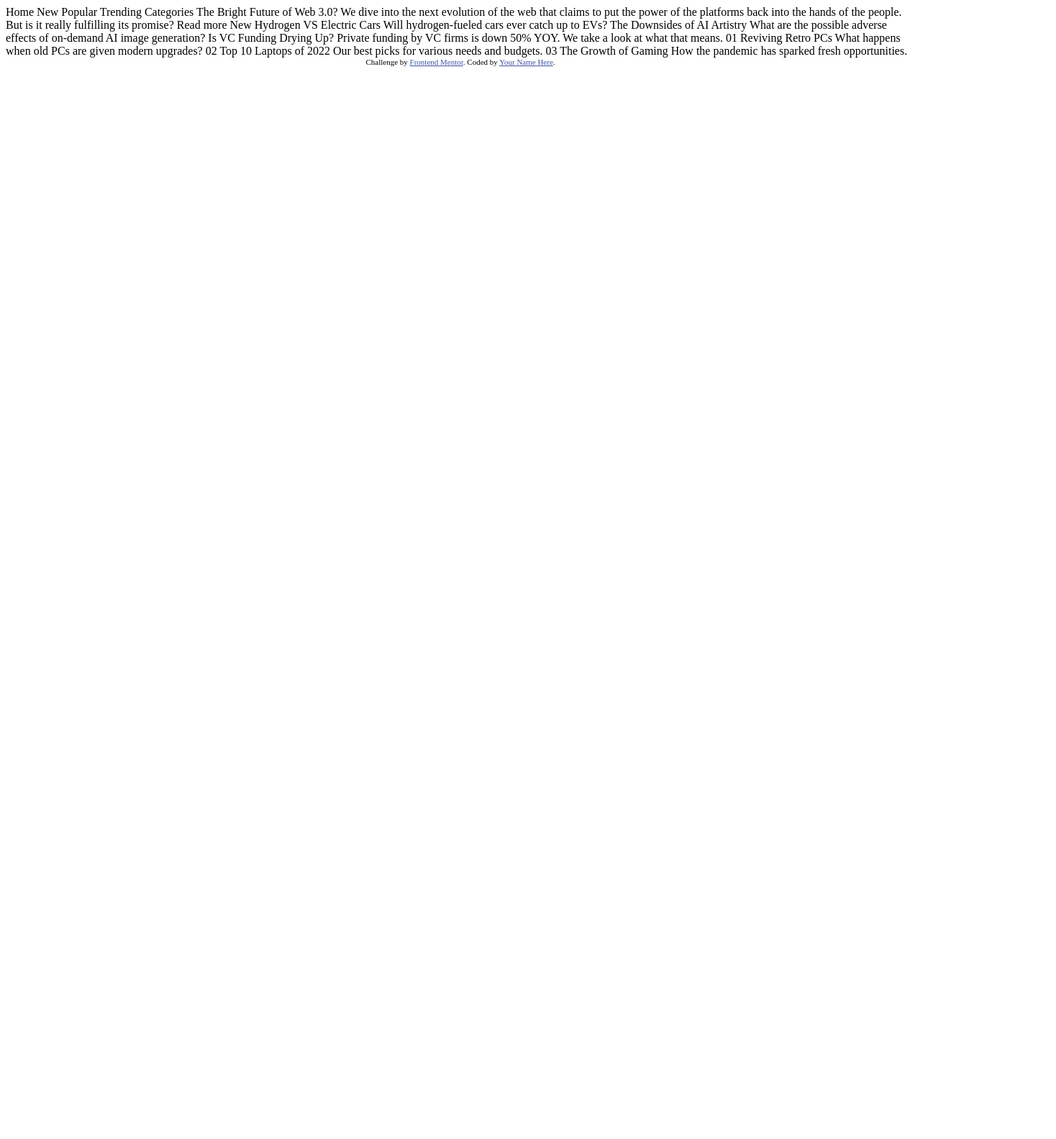
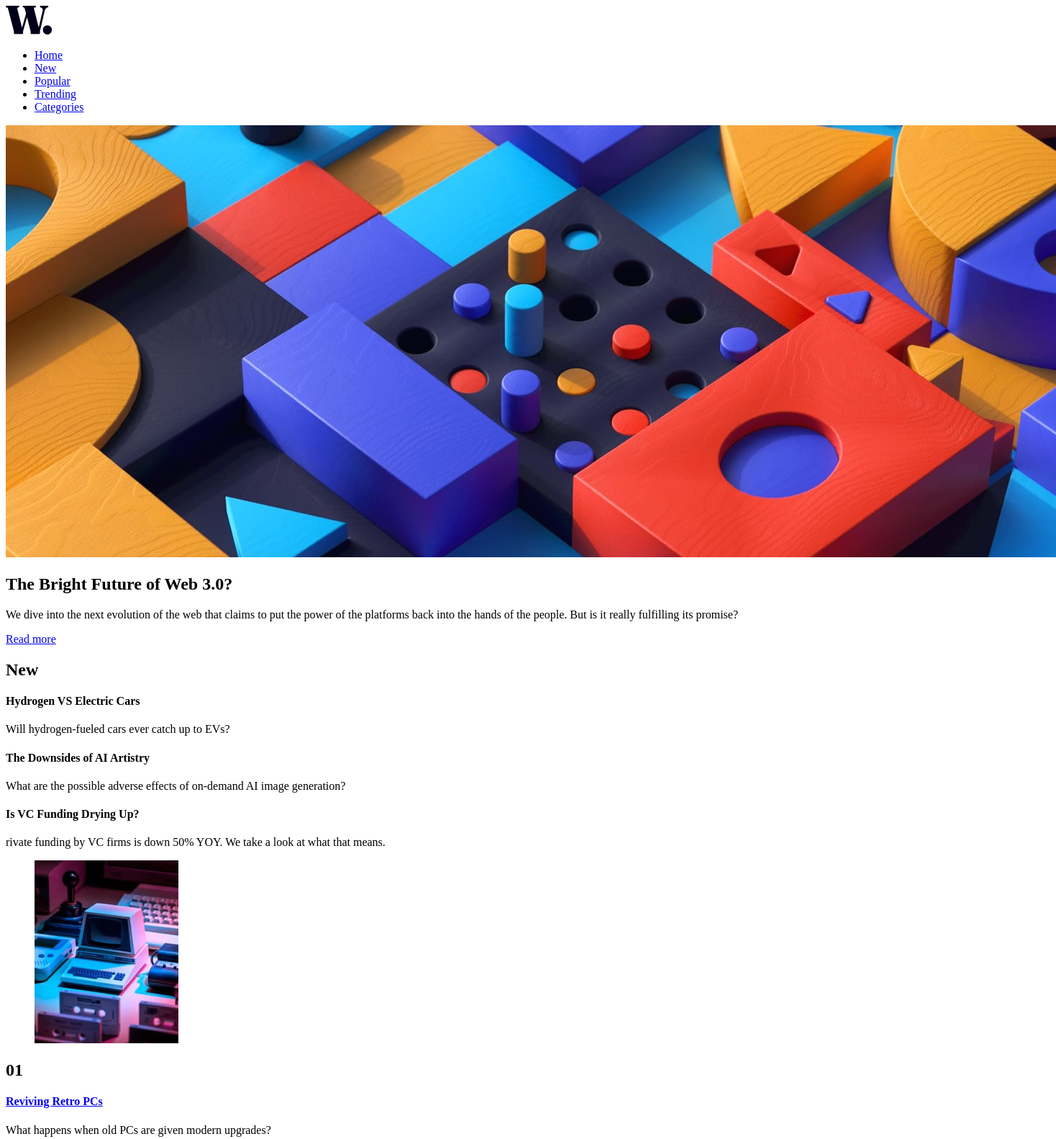
Before and after one commit to NitiemaDev/news-homepage, a plain HTML site: page index.html in a window 1280 px wide. Shown: the top 1582 px of the page at 72% size, 1468 px wide, since content can reach past the window. Before the commit the page ends 800 px from the top, so only its background shows below. Drawn offline with Linux system fonts and the light colour scheme.

Commit message:
HTML structure

```diff
--- a/index.html
+++ b/index.html
@@ -8,53 +8,132 @@
 
     <title>Frontend Mentor | News homepage</title>
 
-  <!-- Feel free to remove these styles or customise in your own stylesheet 👍 -->
     <style>
-    .attribution { font-size: 11px; text-align: center; }
-    .attribution a { color: hsl(228, 45%, 44%); }
+        .attribution {
+            font-size: 11px;
+            text-align: center;
+        }
+        .attribution a {
+            color: hsl(228, 45%, 44%);
+        }
     </style>
 </head>
 <body>
+    <!-- container page -->
+    <div class="container">
+        <header>
+            <a href="/index.html" class="logo">
+                <img src="/assets/images/logo.svg" alt="Website Logo W.">
+            </a>
+            <nav>
+                <ul>
+                    <li>
+                        <a href="/">Home</a>
+                    </li>
+                    <li>
+                        <a href="/">New</a>
+                    </li>
+                    <li>
+                        <a href="/">Popular</a>
+                    </li>
+                    <li>
+                        <a href="/">Trending</a>
+                    </li>
+                    <li>
+                        <a href="/">Categories</a>
+                    </li>
+                </ul>
+            </nav>
+        </header>
 
-  Home
-  New
-  Popular
-  Trending
-  Categories
-
+        <main>
+            <section aria-labelledby="sec-title">
+                <article>
+                    <picture>
+                        <source media="(min-width: 48rem)" srcset="/assets/images/image-web-3-desktop.jpg">
+                        <img src="/assets/images/image-web-3-mobile.jpg" alt="" aria-hidden="true">
+                    </picture>
+                    <div>
+                        <h2 id="sec-title">
                             The Bright Future of Web 3.0?
-
+                        </h2>
+                        <div>
+                            <p>
                                 We dive into the next evolution of the web that claims to put the power of the platforms back into the hands of the people.
                                 But is it really fulfilling its promise?
+                            </p>
+                            <a href="/">Read more</a>
+                        </div>
+                    </div>
+                </article>
 
-  Read more
+                <aside aria-labelledby="new-informations">
+                    <h2 id="new-informations">New</h2>
+                    <div>
+                        <h4>Hydrogen VS Electric Cars</h4>
+                        <p>Will hydrogen-fueled cars ever catch up to EVs?</p>
+                    </div>
+                    <div>
+                        <h4>The Downsides of AI Artistry</h4>
+                        <p>What are the possible adverse effects of on-demand AI image generation?</p>
+                    </div>
+                    <div>
+                        <h4>Is VC Funding Drying Up?</h4>
+                        <p>rivate funding by VC firms is down 50% YOY. We take a look at what that means.</p>
+                    </div>
+                </aside>
+            </section>
 
-  New
+            <section>
+                <article>
+                    <figure>
+                        <img src="/assets/images/image-retro-pcs.jpg" alt="old computer illustration">
+                    </figure>
+                    <div>
+                        <h2>01</h2>
+                        <h4>
+                            <a href="/">Reviving Retro PCs</a>
+                        </h4>
+                        <p>What happens when old PCs are given modern upgrades?</p>
+                    </div>
+                </article>
 
-  Hydrogen VS Electric Cars
-  Will hydrogen-fueled cars ever catch up to EVs?
+                <article>
+                    <figure>
+                        <img src="/assets/images/image-top-laptops.jpg" alt="Laptop keyboard illustration">
+                    </figure>
+                    <div>
+                        <h2>02</h2>
+                        <h4>
+                            <a href="/">Top 10 Laptops of 2022</a>
+                        </h4>
+                        <p>Our best picks for various needs and budgets.</p>
+                    </div>
+                </article>
 
-  The Downsides of AI Artistry
-  What are the possible adverse effects of on-demand AI image generation?
+                <article>
+                    <figure>
+                        <img src="/assets/images/image-gaming-growth.jpg" alt="game controler illustration">
+                    </figure>
+                    <div>
+                        <h2>03</h2>
+                        <h4>
+                            <a href="/">The Growth of Gaming</a>
+                        </h4>
+                        <p>How the pandemic has sparked fresh opportunities.</p>
+                    </div>
+                </article>
+            </section>
+        </main>
 
-  Is VC Funding Drying Up?
-  Private funding by VC firms is down 50% YOY. We take a look at what that means.
 
-  01
-  Reviving Retro PCs
-  What happens when old PCs are given modern upgrades?
 
-  02
-  Top 10 Laptops of 2022
-  Our best picks for various needs and budgets.
 
-  03
-  The Growth of Gaming
-  How the pandemic has sparked fresh opportunities.
+    </div>
 
-  <div class="attribution">
+  <footer class="attribution">
     Challenge by <a href="https://www.frontendmentor.io?ref=challenge" target="_blank">Frontend Mentor</a>.
-    Coded by <a href="#">Your Name Here</a>.
-  </div>
+    Coded by <a href="#">Nitiema Allassane</a>.
+  </footer>
 </body>
 </html>
```
Also changed, not shown: text.txt (added). Lines whose indentation alone changed are shown as unchanged.
